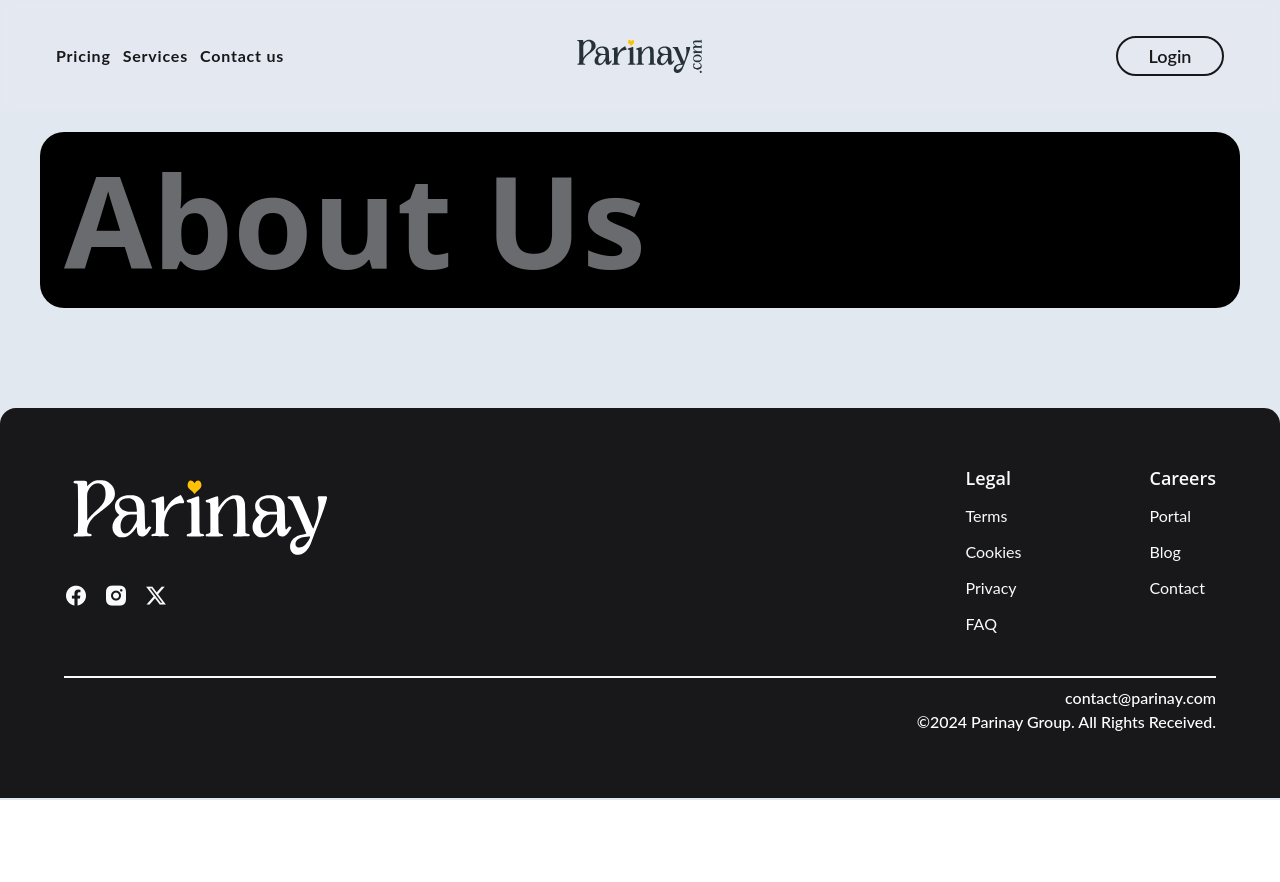
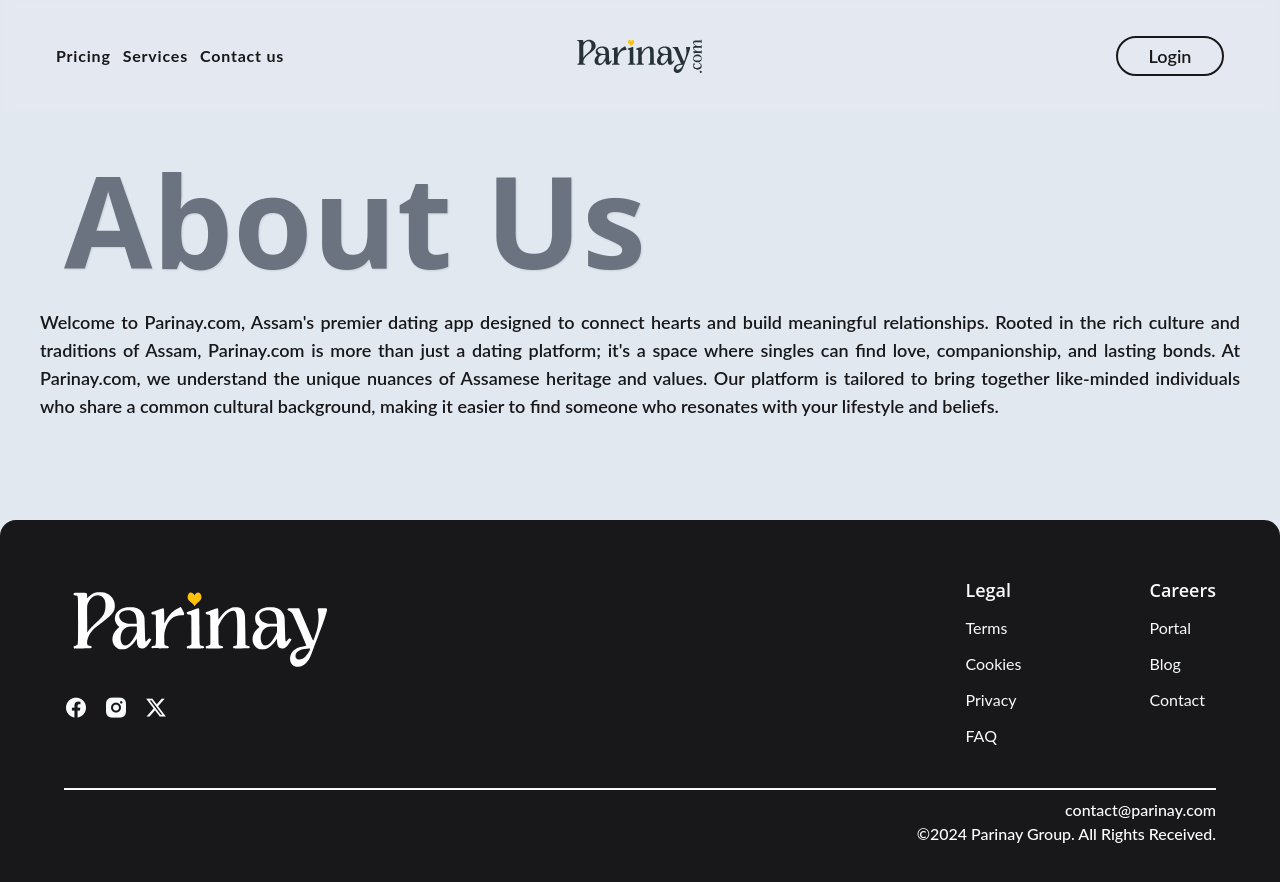
Before and after one commit to JyotiInHex/Parinay, a React (Create React App) app: page /aboutUs in a window 1280 px wide. Shown: the top 882 px of the page. Before the commit the page ends 800 px from the top, so only its background shows below. Built offline with nearby package versions, Linux system fonts and the light colour scheme; the HTML template or start-up script is replaced by a standard one.

Commit message:
today last

```diff
--- a/src/pages/aboutUs.jsx
+++ b/src/pages/aboutUs.jsx
@@ -4,9 +4,10 @@
   return (
     <>
       <div className='w-full h-auto p-5'>
-        <figure className='bg-black p-6 mr-5 ml-5 rounded-3xl'>
-          <h1 className='pointer-events-none text-9xl text-gray-300 text-shadow-sm opacity-50 font-bold font-opensans relative'>About Us</h1>
+        <figure className='p-6 mr-5 ml-5 rounded-3xl'>
+          <h1 className='pointer-events-none text-9xl text-gray-500 text-shadow-sm font-bold font-opensans relative'>About Us</h1>
         </figure>
+        <h6 className='px-5 text-lg text-justify text-zinc-900 font-lato font-semibold'>Welcome to Parinay.com, Assam's premier dating app designed to connect hearts and build meaningful relationships. Rooted in the rich culture and traditions of Assam, Parinay.com is more than just a dating platform; it's a space where singles can find love, companionship, and lasting bonds. At Parinay.com, we understand the unique nuances of Assamese heritage and values. Our platform is tailored to bring together like-minded individuals who share a common cultural background, making it easier to find someone who resonates with your lifestyle and beliefs.</h6>
       </div>
     </>
   )
```
